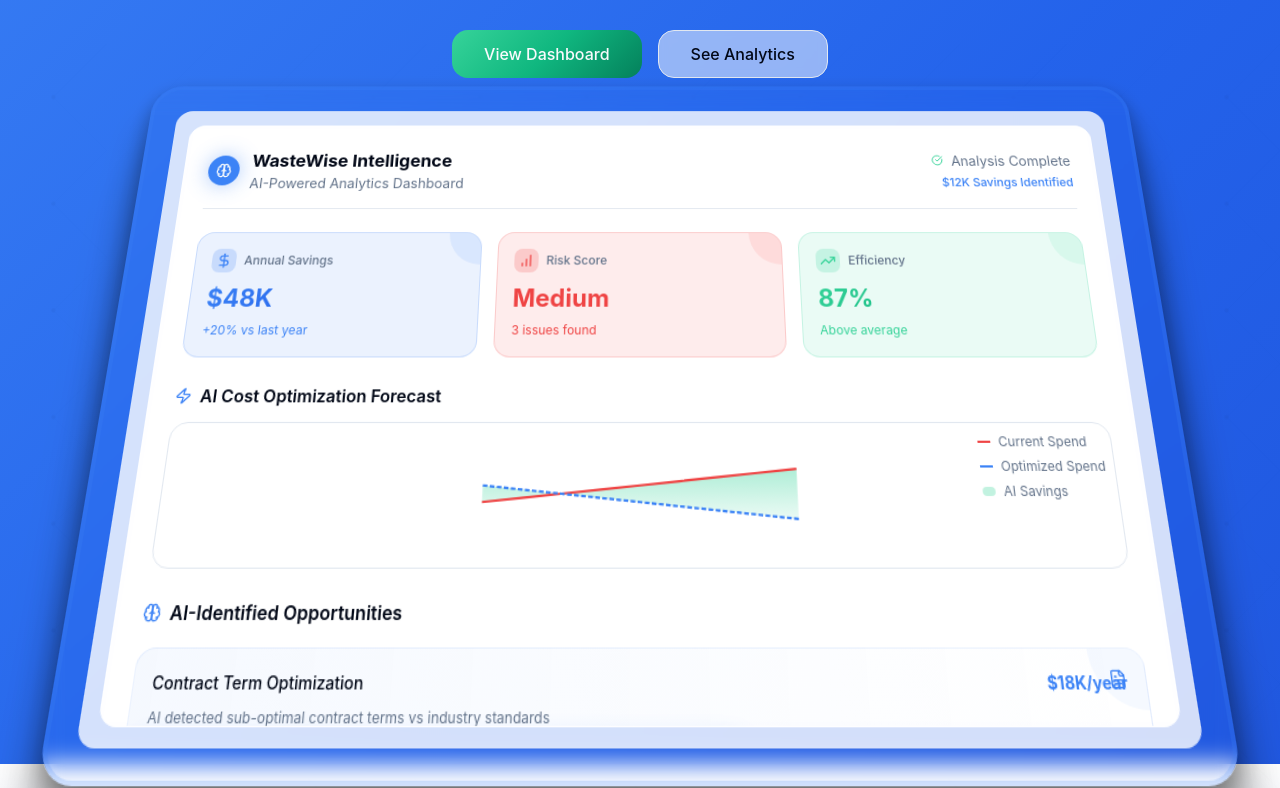
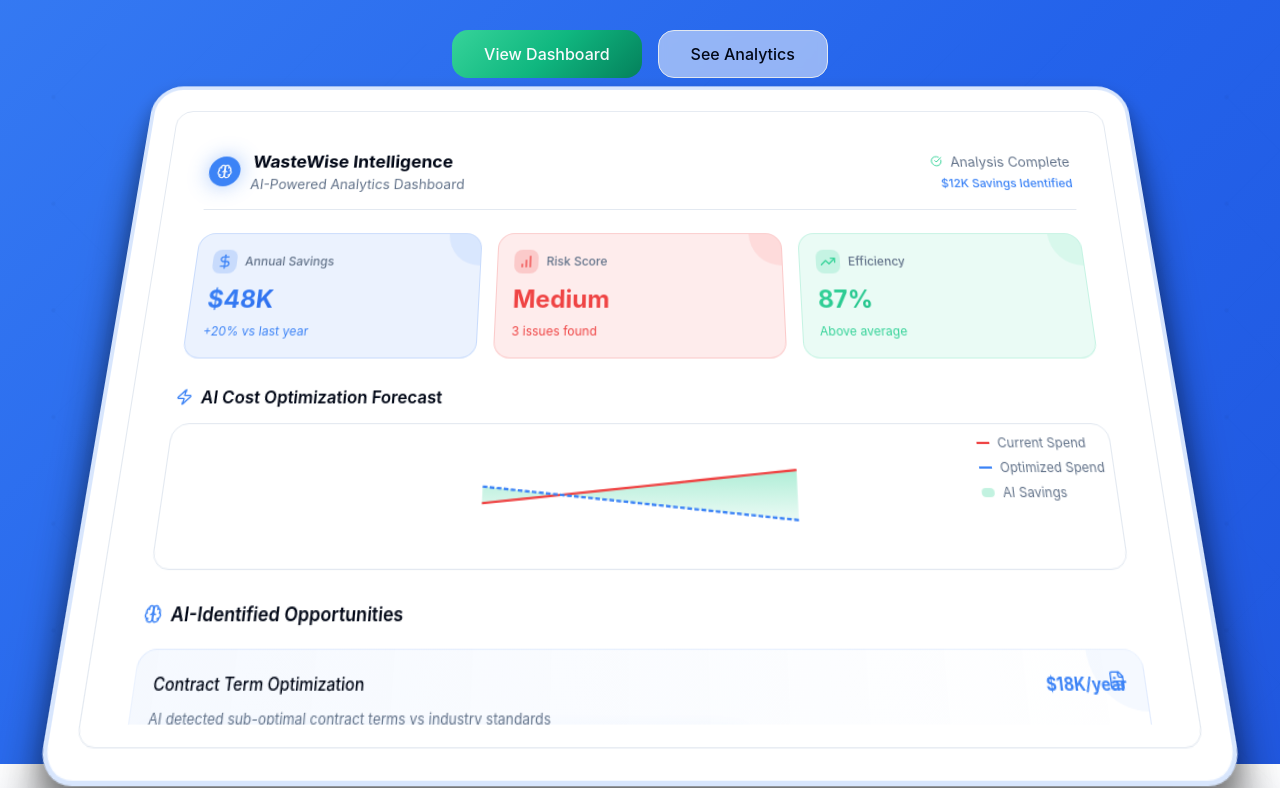
Before and after one commit to tryinhard1080/professional-admin-dashboard-880, a React (Vite) app: page / in a window 1280 px wide. Shown: the part 516-1304 px from the top of the page. Built offline with nearby package versions, Linux system fonts and the light colour scheme.

Commit message:
Fix: Improve text visibility on light backgrounds
Adjust text colors to improve readability on light backgrounds.

```diff
--- a/src/components/ui/container-scroll-animation.tsx
+++ b/src/components/ui/container-scroll-animation.tsx
@@ -1,3 +1,4 @@
+
 import React, { useRef } from "react";
 import { useScroll, useTransform, motion, MotionValue } from "framer-motion";
 
@@ -91,9 +92,9 @@ export const Card = ({
         boxShadow:
           "0 0 #0000004d, 0 9px 20px #0000004a, 0 37px 37px #00000042, 0 84px 50px #00000026, 0 149px 60px #0000000a, 0 233px 65px #00000003",
       }}
-      className="max-w-5xl -mt-12 mx-auto h-[30rem] md:h-[40rem] w-full border-4 border-primary/20 p-2 md:p-6 bg-glass-light backdrop-blur-md rounded-[30px] shadow-elegant"
+      className="max-w-5xl -mt-12 mx-auto h-[30rem] md:h-[40rem] w-full border-4 border-primary/20 p-2 md:p-6 bg-card backdrop-blur-md rounded-[30px] shadow-elegant"
     >
-      <div className="h-full w-full overflow-hidden rounded-2xl bg-background/80 backdrop-blur-sm md:rounded-2xl md:p-4">
+      <div className="h-full w-full overflow-hidden rounded-2xl bg-background border border-border md:rounded-2xl md:p-4">
         {children}
       </div>
     </motion.div>
```
